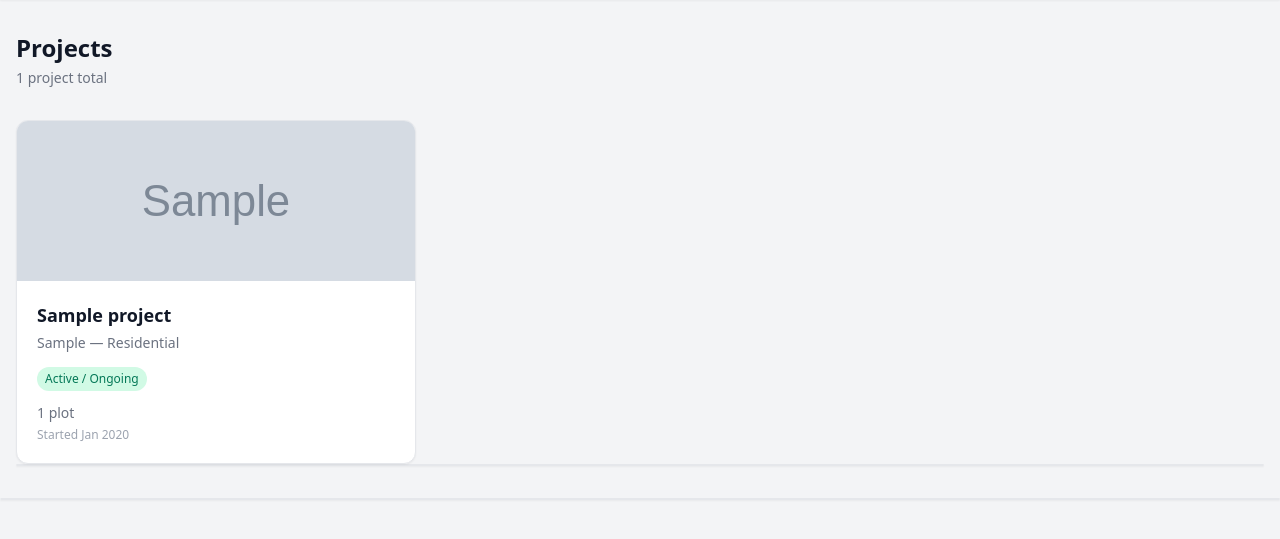
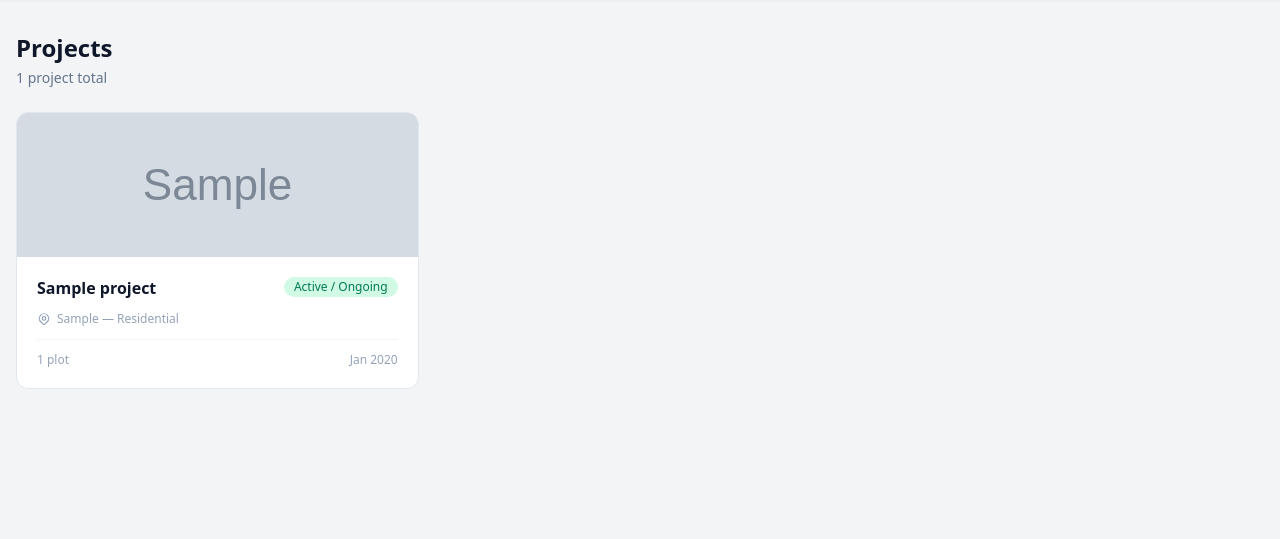
Before and after one commit to reehassan/real_estate_project_management_system, a Django app: page /projects/ in a window 1280 px wide. Shown: the part 61-600 px from the top of the page. Run offline with Django 5.2, Linux system fonts and the light colour scheme; tables that the repository leaves empty hold one stand-in row (values such as "Sample post"); grey boxes marked "Sample" are stand-in pictures; some libraries are stand-ins or nearby versions.

Commit message:
feat(ui): enhance project and plot list templates
- improve UI structure and layout
- integrate reusable components
- refine rendering of project and plot data

```diff
--- a/apps/projects/templates/projects/project_list.html
+++ b/apps/projects/templates/projects/project_list.html
@@ -1,39 +1,54 @@
 {% extends 'base.html' %}
 
-{% block title %}Projects — Dreamland Developers{% endblock %}
+{% block title %}Projects — Dreamland PMS{% endblock %}
+
+{% block breadcrumb %}
+<span class="text-sm font-medium text-slate-700">Projects</span>
+{% endblock %}
 
 {% block content %}
 
 <!-- Page Header -->
-<div class="flex items-center justify-between mb-8">
+<div class="flex items-center justify-between mb-6">
     <div>
-        <h1 class="text-2xl font-bold text-gray-900">Projects</h1>
-        <p class="text-sm text-gray-500 mt-1">{{ total_count }} project{{ total_count|pluralize }} total</p>
+        <h1 class="text-2xl font-bold text-slate-900">Projects</h1>
+        <p class="text-sm text-slate-500 mt-1">
+            {{ total_count }} project{{ total_count|pluralize }} total
+        </p>
     </div>
 </div>
 
 <!-- Empty State -->
 {% if not projects %}
-    <div class="text-center py-20 text-gray-400">
-        <p class="text-lg font-medium">No projects found</p>
-        <p class="text-sm mt-1">Add your first project from the admin panel</p>
+<div class="bg-white rounded-xl border border-slate-200 py-20 text-center">
+    <div class="w-12 h-12 bg-slate-100 rounded-full flex items-center justify-center mx-auto mb-4">
+        <svg class="w-6 h-6 text-slate-400" fill="none" stroke="currentColor" viewBox="0 0 24 24">
+            <path stroke-linecap="round" stroke-linejoin="round" stroke-width="2"
+                  d="M19 21V5a2 2 0 00-2-2H7a2 2 0 00-2 2v16"/>
+        </svg>
+    </div>
+    <p class="text-slate-500 font-medium">No projects found</p>
+    <p class="text-slate-400 text-sm mt-1">Add your first project from the admin panel</p>
 </div>
 
-<!-- Project Cards Grid -->
+<!-- Project Cards -->
 {% else %}
-    <div class="grid grid-cols-1 sm:grid-cols-2 lg:grid-cols-3 gap-6">
+<div class="grid grid-cols-1 sm:grid-cols-2 xl:grid-cols-3 gap-5">
+    {% for project in projects %}
 
-        {% for project in projects %}
     <a href="{% url 'projects:plot_list' project.slug %}"
-            class="block bg-white rounded-xl shadow-sm border border-gray-200 overflow-hidden hover:shadow-md transition-shadow duration-200">
-            <!-- Project Logo / Placeholder -->
+       class="group bg-white rounded-xl border border-slate-200 overflow-hidden
+              hover:border-blue-300 hover:shadow-md transition-all duration-200">
+
+        <!-- Card Top — Logo or Placeholder -->
         {% if project.logo %}
             <img src="{{ project.logo.url }}"
                  alt="{{ project.name }}"
-                     class="w-full h-40 object-cover">
+                 class="w-full h-36 object-cover">
         {% else %}
-                <div class="w-full h-40 bg-emerald-50 flex items-center justify-center">
-                    <span class="text-4xl font-bold text-emerald-200">
+            <div class="w-full h-36 bg-gradient-to-br from-blue-600 to-blue-800
+                        flex items-center justify-center">
+                <span class="text-5xl font-black text-blue-300 opacity-60 select-none">
                     {{ project.name|first|upper }}
                 </span>
             </div>
@@ -42,49 +57,40 @@
         <!-- Card Body -->
         <div class="p-5">
 
-                <!-- Project Name -->
-                <h2 class="text-lg font-semibold text-gray-900 truncate">
+            <!-- Name + Status -->
+            <div class="flex items-start justify-between gap-2 mb-3">
+                <h2 class="font-semibold text-slate-900 text-base leading-snug
+                           group-hover:text-blue-600 transition-colors truncate">
                     {{ project.name }}
                 </h2>
+                {% include 'components/_badge.html' with status=project.status label=project.get_status_display %}
+            </div>
 
-                <!-- City + Type -->
-                <p class="text-sm text-gray-500 mt-1">
+            <!-- Location -->
+            <p class="text-xs text-slate-400 flex items-center gap-1.5 mb-3">
+                <svg class="w-3.5 h-3.5 flex-shrink-0" fill="none" stroke="currentColor" viewBox="0 0 24 24">
+                    <path stroke-linecap="round" stroke-linejoin="round" stroke-width="2"
+                          d="M17.657 16.657L13.414 20.9a1.998 1.998 0 01-2.827 0l-4.244-4.243a8 8 0 1111.314 0z"/>
+                    <path stroke-linecap="round" stroke-linejoin="round" stroke-width="2"
+                          d="M15 11a3 3 0 11-6 0 3 3 0 016 0z"/>
+                </svg>
                 {{ project.city }} &mdash; {{ project.get_project_type_display }}
             </p>
 
-                <!-- Status Badge -->
-                <div class="mt-3">
-                    <span class="inline-block px-2 py-1 text-xs font-medium rounded-full
-                        {% if project.status == 'ACTIVE' %}
-                            bg-emerald-100 text-emerald-700
-                        {% elif project.status == 'COMPLETED' %}
-                            bg-blue-100 text-blue-700
-                        {% elif project.status == 'ON_HOLD' %}
-                            bg-yellow-100 text-yellow-700
-                        {% elif project.status == 'PLANNING' %}
-                            bg-gray-100 text-gray-600
-                        {% else %}
-                            bg-red-100 text-red-700
-                        {% endif %}
-                    ">
-                        {{ project.get_status_display }}
+            <!-- Footer Stats -->
+            <div class="flex items-center justify-between pt-3 border-t border-slate-100">
+                <span class="text-xs text-slate-400">
+                    {{ project.plots.count }} plot{{ project.plots.count|pluralize }}
+                </span>
+                <span class="text-xs text-slate-400">
+                    {{ project.start_date|date:"M Y" }}
                 </span>
             </div>
 
-                <!-- Plot Count -->
-                <p class="text-sm text-gray-500 mt-3">
-                    {{ project.plots.count }} plot{{ project.plots.count|pluralize }}
-                </p>
+        </div>
+    </a>
 
-                <!-- Start Date -->
-                <p class="text-xs text-gray-400 mt-1">
-                    Started {{ project.start_date|date:"M Y" }}
-                </p>
-
-            </div>
-        </div>
     {% endfor %}
-
 </div>
 {% endif %}
 
```
Also changed, not shown: apps/projects/templates/projects/plot_list.html (+88 -108 lines). Lines whose indentation alone changed are shown as unchanged.
